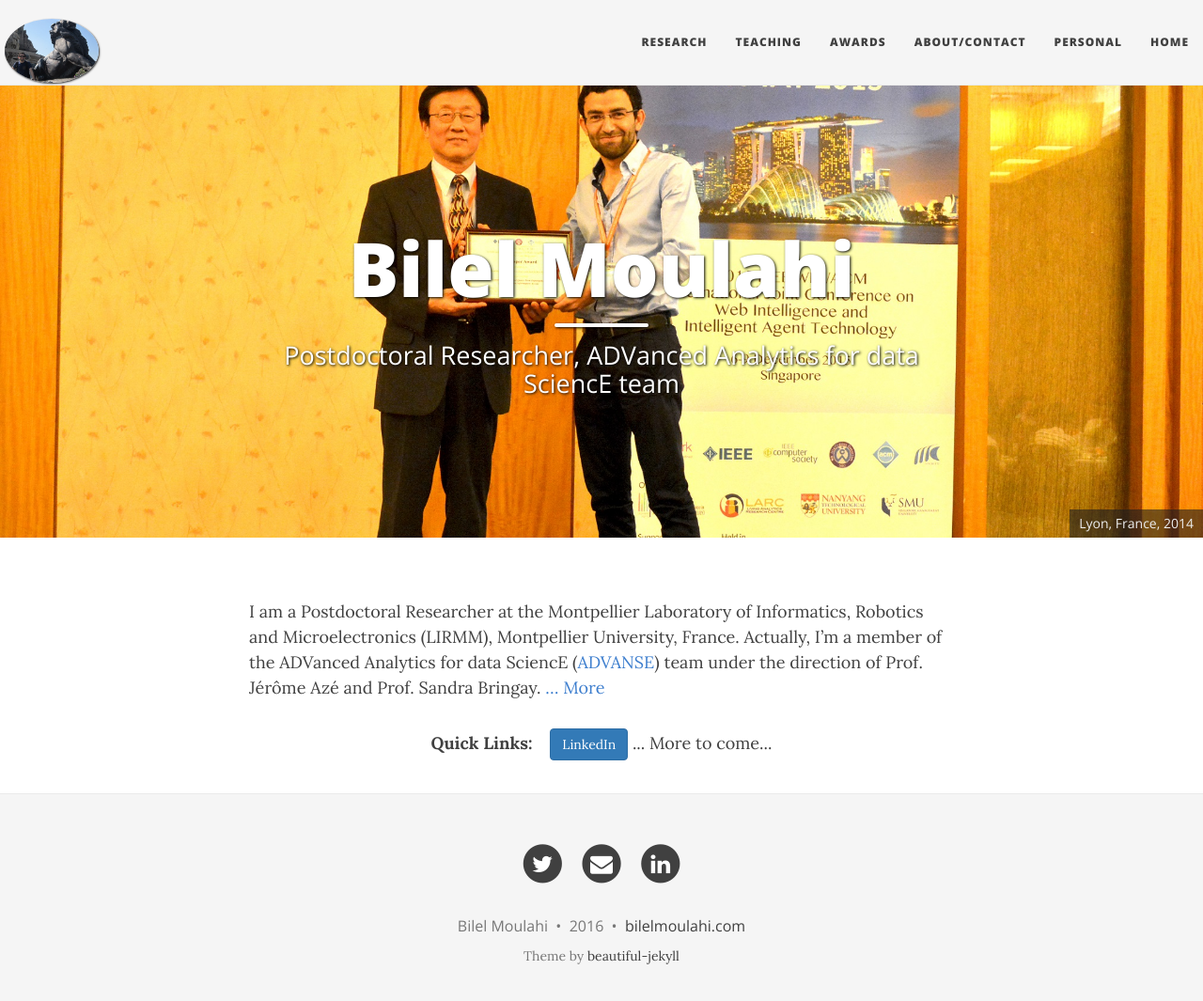
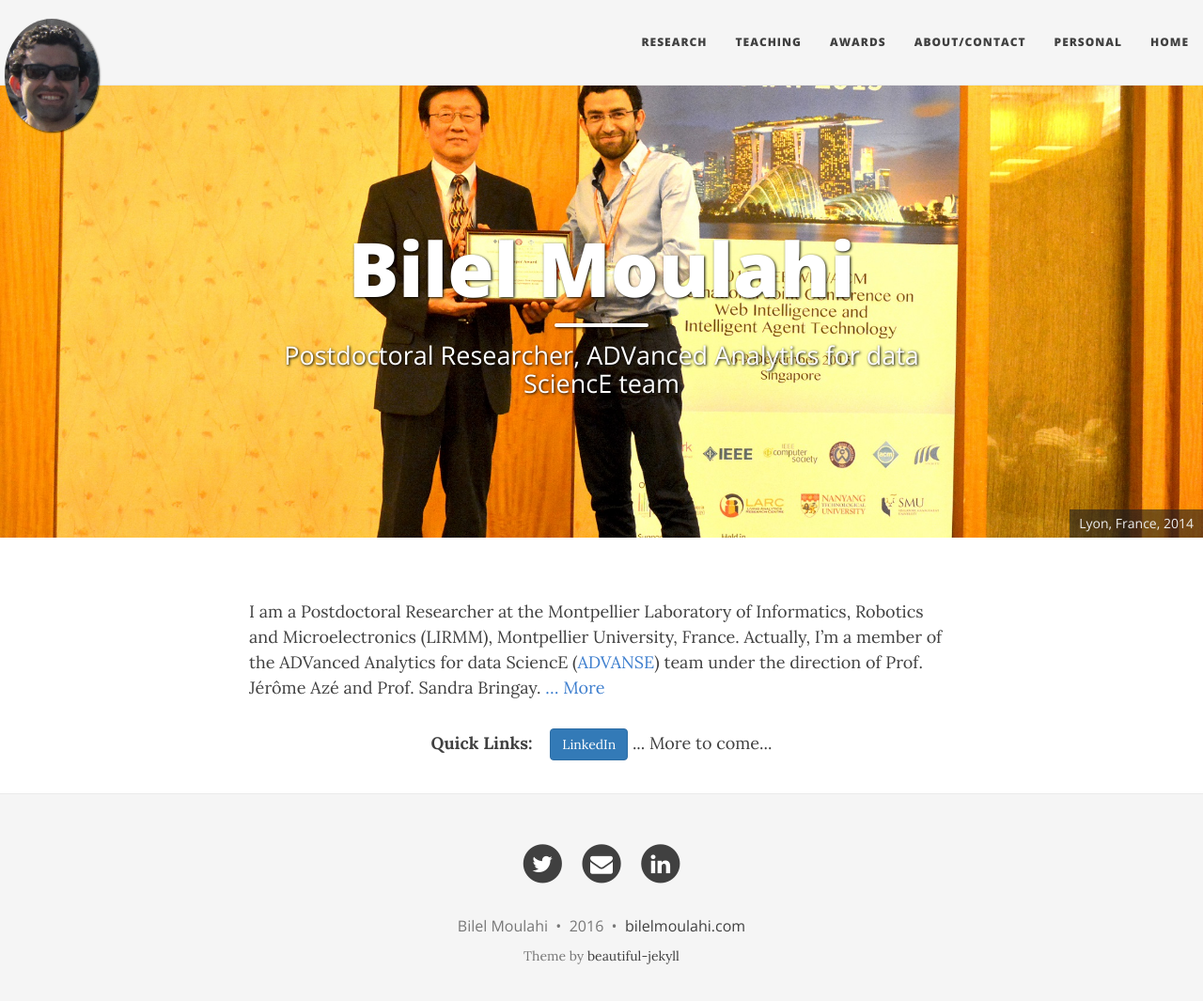
Before and after one commit to bilelmoulahi/bilelmoulahi.github.io, a Jekyll site: the page built from index.md, in a window 1280 px wide and 1078 px high. Shown: the top 1065 px of the window at 94% size. Built offline with Jekyll 4.4.1, drawn with Linux system fonts in a browser that asks for light colours; nearby versions of some CDN libraries.

Commit message:
img change

```diff
--- a/_config.yml
+++ b/_config.yml
@@ -13,7 +13,7 @@ description: Postdoctoral Researcher at LIRMM, University of Montpellier.
 # --- Navigation bar options --- #
 # Image to show in the navigation bar - image must be a square (width = height)
 # Remove this parameter if you don't want an image in the navbar
-avatar: "/img/big-imgs/bilel_4.jpg"
+avatar: "/img/big-imgs/bilel_3.jpg"
 
 # List of links in the navigation bar
 navbar-links:
```
